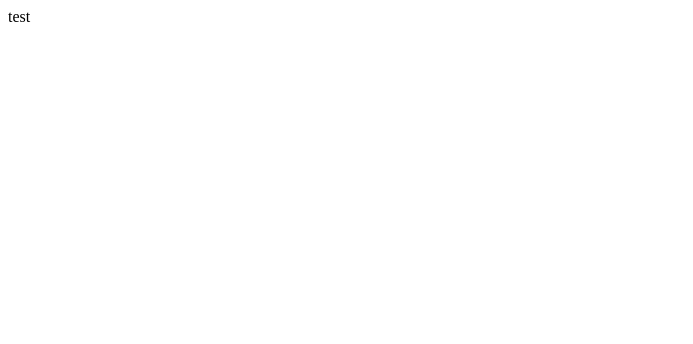
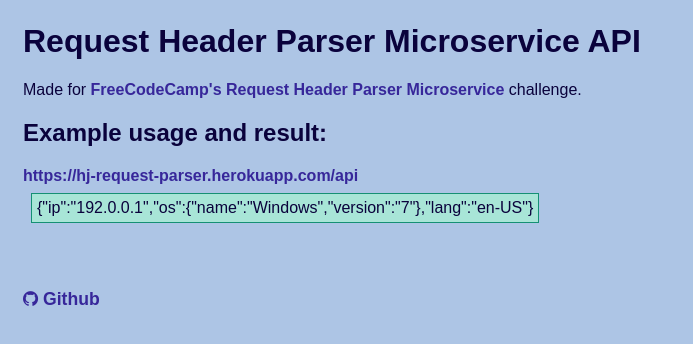
Before and after one commit to hexjelly/request-header-microservice, a website: page public/html/index.html in a window 1280 px wide. Shown: the whole page, without its empty margins (0-693 px from the left). Drawn offline with Linux system fonts and the light colour scheme.

Commit message:
Add tests, fix some bugs

```diff
--- a/public/html/index.html
+++ b/public/html/index.html
@@ -1,7 +1,48 @@
 <html>
-<header>
-</header>
+
+<head>
+  <meta charset="utf-8">
+  <meta name="viewport" content="width=device-width, initial-scale=1">
+  <title>Request Header Parser Microservice API</title>
+  <link rel="stylesheet" href="https://maxcdn.bootstrapcdn.com/font-awesome/4.5.0/css/font-awesome.min.css">
+  <style>
+    body {
+      background-color: #ADC5E5;
+      color: #0A023C;
+      font-family: sans-serif;
+      font-size: 100%;
+      padding: 15px;
+    }
+    a {
+      color: #37279A;
+      text-decoration: none;
+      font-weight: bold;
+    }
+    a:hover { color: #8B7DE7; }
+    span {
+      display: inline-block;
+      background-color: #A8E5D7;
+      border: #159074 1px solid;
+      padding: 5px;
+      margin: 8px 8px 16px 8px;
+    }
+    #github {
+      font-size: 110%;
+      margin-top: 50px;
+    }
+  </style>
+</head>
+
 <body>
-  test
+  <h1>Request Header Parser Microservice API</h1>
+  <p>Made for <a href="http://www.freecodecamp.com/challenges/request-header-parser-microservice">FreeCodeCamp's Request Header Parser Microservice</a> challenge.</p>
+  <h2>Example usage and result:</h2>
+  <p>
+    <a href="https://hj-request-parser.herokuapp.com/api">https://hj-request-parser.herokuapp.com/api</a><br>
+    <span>{"ip":"192.0.0.1","os":{"name":"Windows","version":"7"},"lang":"en-US"}</span>
+  </p>
+
+  <p id="github"><a href="https://github.com/hexjelly/request-header-microservice"><i class="fa fa-github"></i> Github</a></p>
 </body>
+
 </html>
```
Also changed, not shown: package.json (+5 -2 lines), server/index.js (+5 -3 lines).
